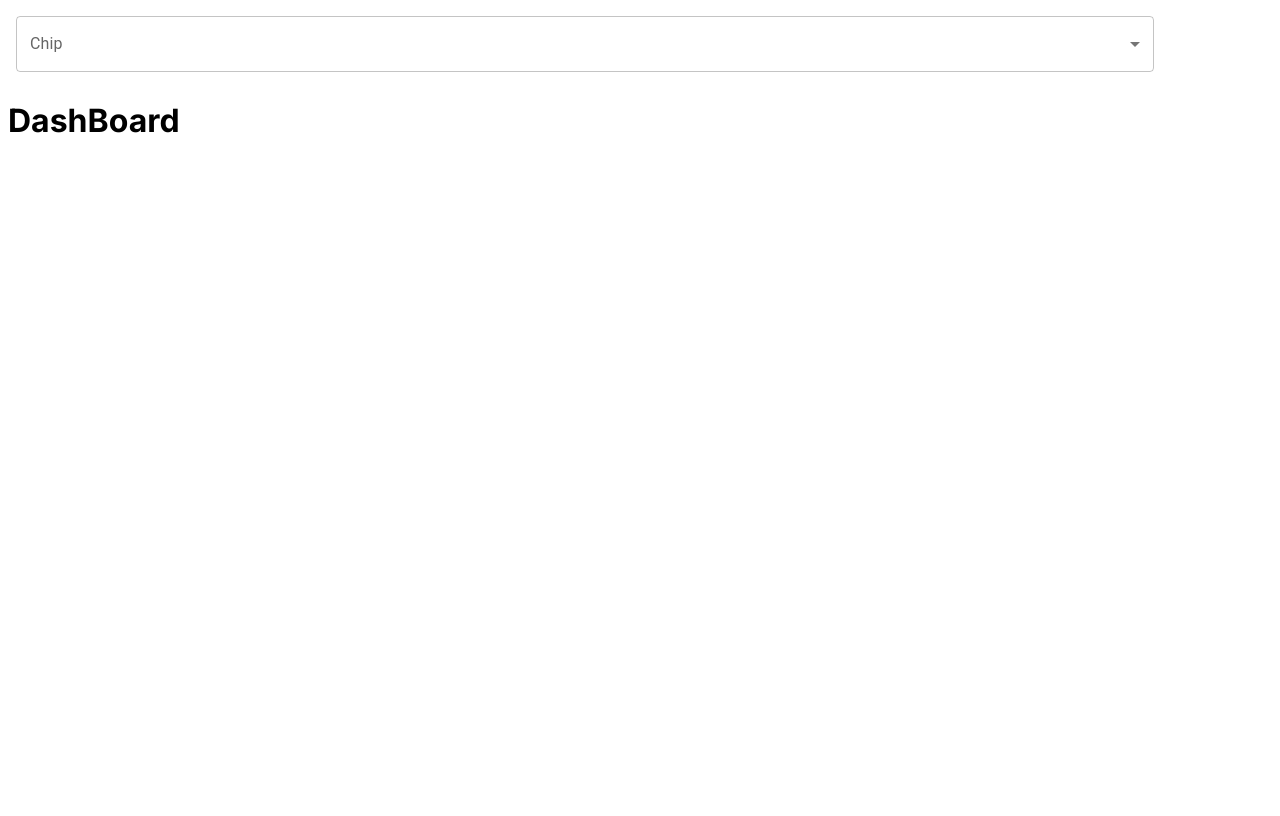
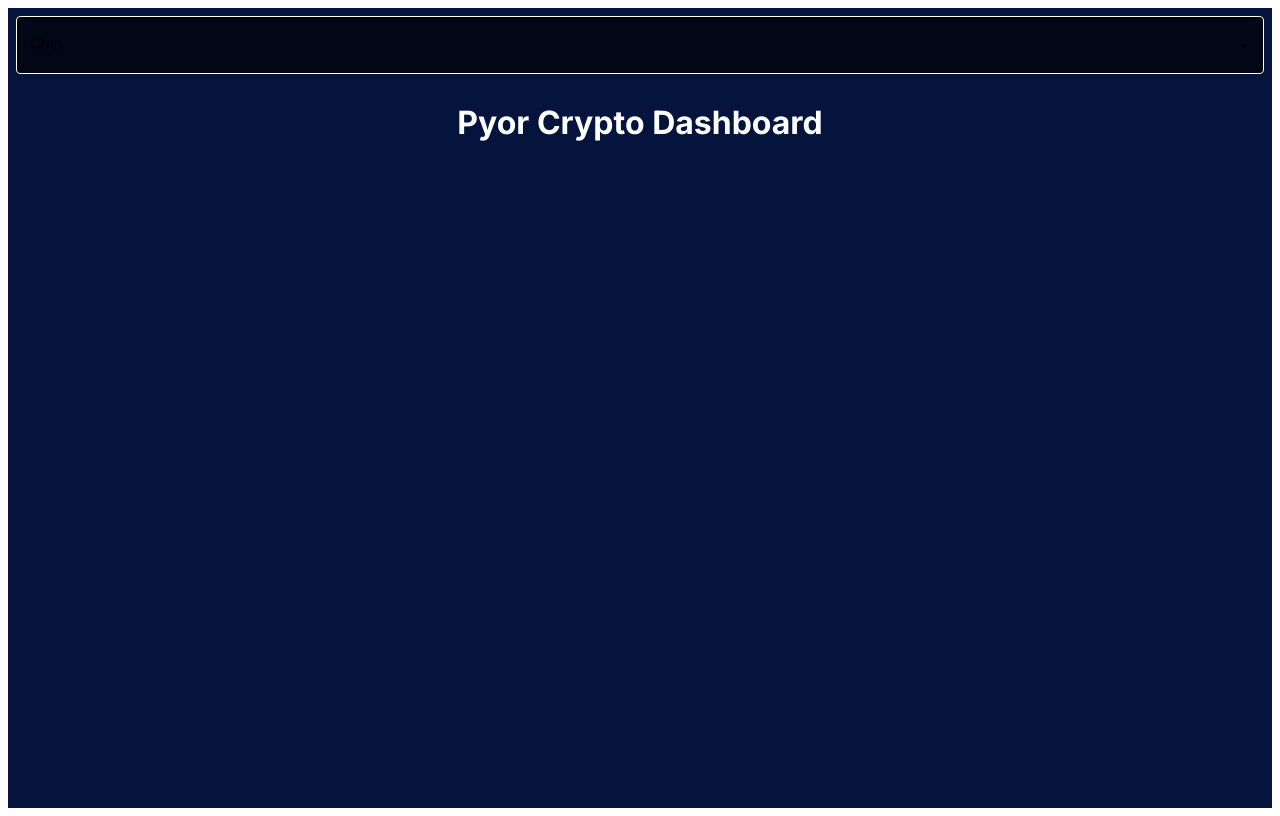
Before and after one commit to 9802HEMENSAN/Pyor-crypto-dashboard, a Next.js app in the folder pyor-dashboard/: page / in a window 1280 px wide. Built offline with nearby package versions, Linux system fonts and the light colour scheme.

Commit message:
crypto styling done

```diff
--- a/pyor-dashboard/src/Pages/Dashboard.js
+++ b/pyor-dashboard/src/Pages/Dashboard.js
@@ -37,12 +37,13 @@ const DashBoard = ({ apiEndpoints = [] }) => {
   }, [apiEndpoints.length]);
 
   return (
-    <div>
-      <h1>DashBoard</h1>
-      <div style={{
+    <div  >
+      <h1 style={{ textAlign : "center" }}>Pyor Crypto Dashboard</h1>
+      <div sx={{
         display : "grid",
-        gridTemplateColumns: "repeat(2,1fr)",
+        gridTemplateColumns: "repeat(1,1fr)",
         gap : "10px"
+
       }}>
         {data.length > 0 &&
           data.map((item, index) => (
--- a/pyor-dashboard/src/app/page.js
+++ b/pyor-dashboard/src/app/page.js
@@ -5,14 +5,12 @@ import DashBoard from '@/Pages/Dashboard';
 
 export default function Home() {
   const [BitCoins, setBitCoins] = useState([])
-
   console.log(BitCoins);
 
-
   return (
-    <main  >
+    <main style={{ backgroundColor : "#04143d", minHeight: "100vh" , color : "white"}}>
         <MultipleSelectChip BitCoins={BitCoins} setBitCoins={setBitCoins}/>
-       <DashBoard  apiEndpoints={BitCoins}/>
+        <DashBoard  apiEndpoints={BitCoins}/>
     </main>
   )
 }
--- a/pyor-dashboard/src/components/Charts.js
+++ b/pyor-dashboard/src/components/Charts.js
@@ -39,8 +39,8 @@ const EChartComponent = ({ item, apiEndpoints, index }) => {
 
   return (
     <div>
-      <h2>Dashboard of {apiEndpoints[index]}</h2>
-      <div ref={chartRef} style={{ width: "100%", height: "400px" }}></div>
+      <h2 style={{ textAlign : "center" }}>E-Chart of {apiEndpoints[index]}</h2>
+      <div ref={chartRef} style={{ width: "100%", height: "400px", color : "white" }}></div>
     </div>
   );
 };
--- a/pyor-dashboard/src/components/MultiSelect.js
+++ b/pyor-dashboard/src/components/MultiSelect.js
@@ -32,6 +32,9 @@ function getStyles(name, personName, theme) {
   };
 }
 
+
+
+
 export default function MultipleSelectChip({BitCoins, setBitCoins}) {
   const theme = useTheme();
 
@@ -47,10 +50,11 @@ export default function MultipleSelectChip({BitCoins, setBitCoins}) {
   };
 
   return (
-    <div>
-      <FormControl sx={{ m: 1, width: "90%" }}>
+    <div style={{ display:"flex", justifyContent: "center",alignItems : "center"}}>
+      <FormControl sx={{ m: 1, width: "100%", color : "white" , backgroundColor : "#010714"}}>
         <InputLabel id="demo-multiple-chip-label">Chip</InputLabel>
         <Select
+        style={{ border : "1px solid white"}}
           labelId="demo-multiple-chip-label"
           id="demo-multiple-chip"
           multiple
@@ -59,13 +63,18 @@ export default function MultipleSelectChip({BitCoins, setBitCoins}) {
           input=
           {<OutlinedInput id="select-multiple-chip" label="Chip" />}
           renderValue={(selected) => (
-            <Box sx={{ display: 'flex', flexWrap: 'wrap', gap: 0.5 }}>
+            <Box sx={{ display: 'flex', flexWrap: 'wrap', gap: 0.5 }}
+
+            >
               {selected.map((value) => (
-                <Chip key={value} label={value} />
+                <Chip key={value} label={value}
+                sx={{ backgroundColor : "whitesmoke" }}
+                />
               ))}
             </Box>
           )}
           MenuProps={MenuProps}
+
         >
           {names.map((name) => (
             <MenuItem
```
